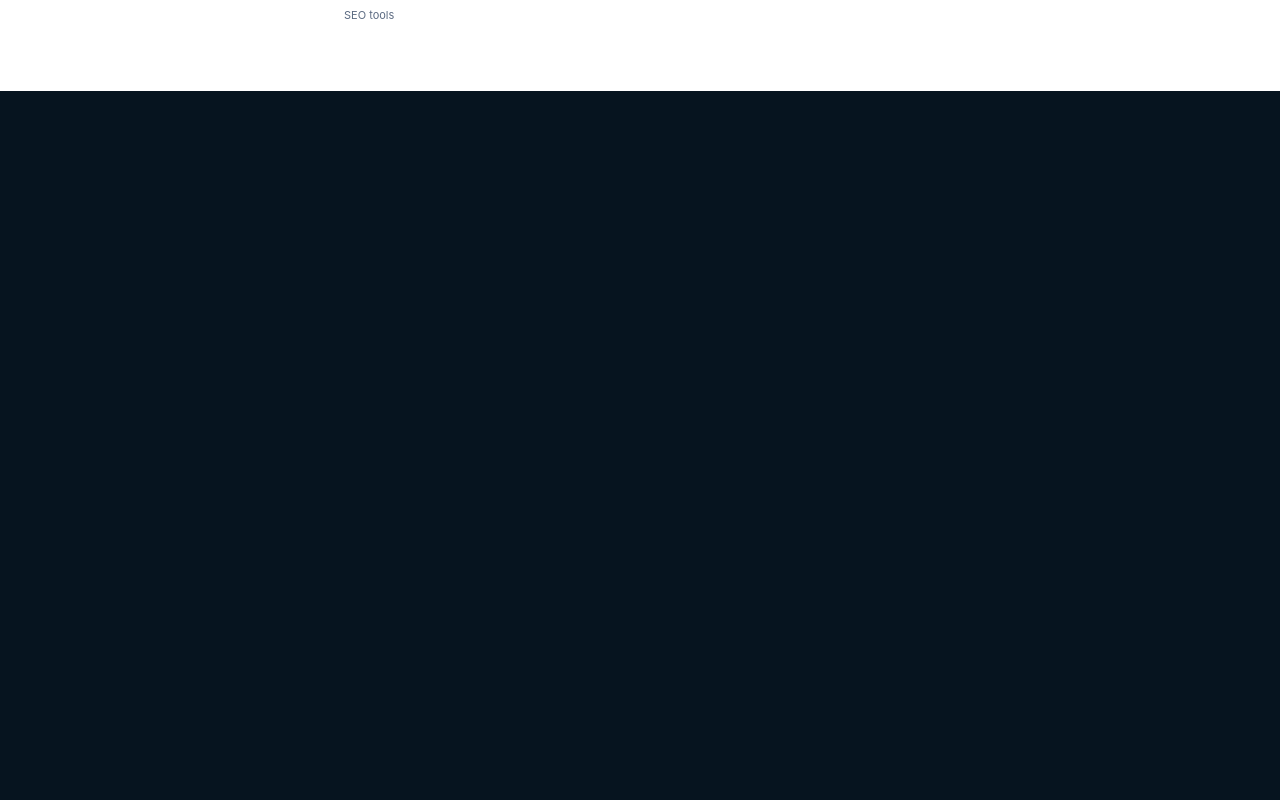
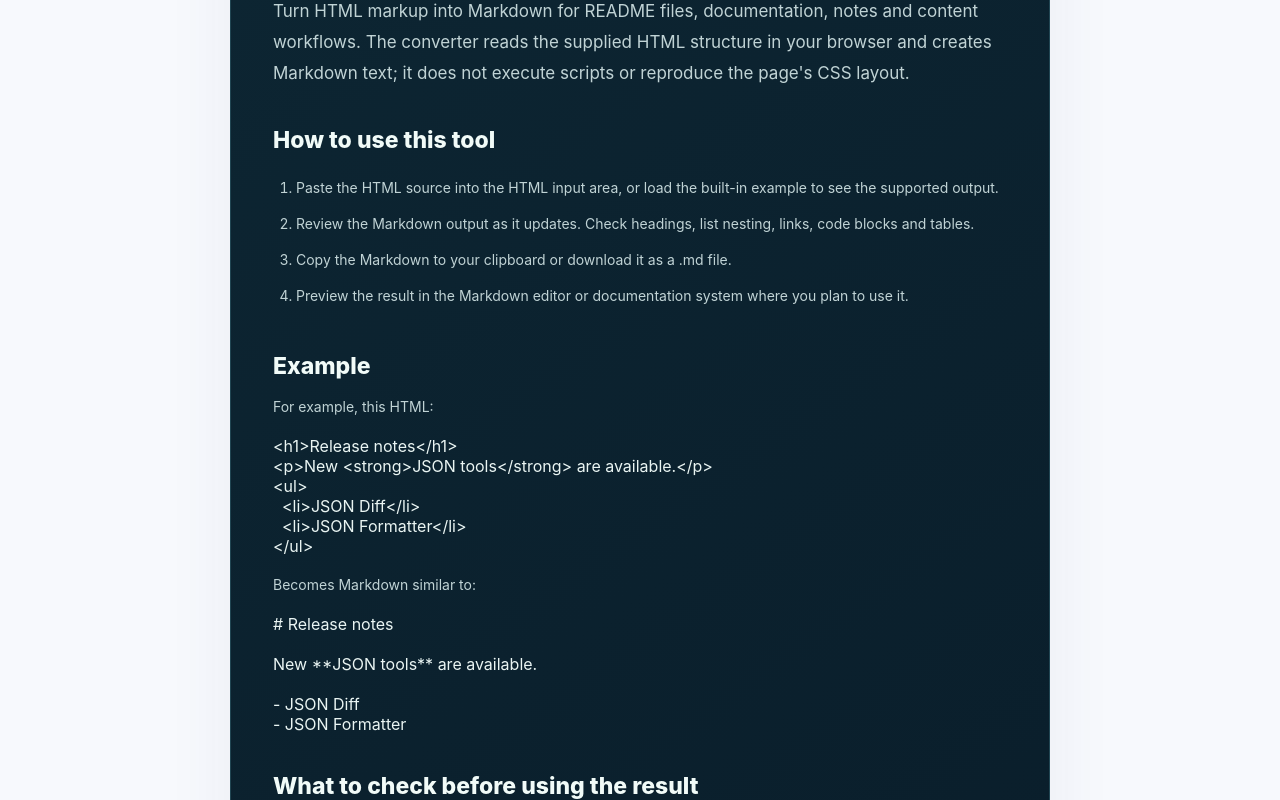
Before and after one commit to ya6331856-cpu/pic-to-spec, a Next.js app: page /html-to-markdown-converter in a window 1280 px wide. Shown: the part 1800-2600 px from the top of the page. Before the commit the page ends 1891 px from the top, so only its background shows below. Built offline with nearby package versions, Linux system fonts and the light colour scheme; no server answers.

Commit message:
Add HTML to Markdown usage guide and FAQs

```diff
--- a/app/html-to-markdown-converter/page.tsx
+++ b/app/html-to-markdown-converter/page.tsx
@@ -1,4 +1,75 @@
 import type { Metadata } from "next";
 import HtmlMarkdownTool from "@/components/HtmlMarkdownTool";
-export const metadata: Metadata = { title: "HTML to Markdown Converter — Convert HTML Online | PicToSpec", description: "Convert HTML into clean Markdown online. Supports headings, links, lists, tables, blockquotes and code blocks with local browser processing.", alternates: { canonical: "/html-to-markdown-converter" } };
-export default function Page() { return <HtmlMarkdownTool />; }
+import ToolSeoContent from "@/components/ToolSeoContent";
+
+export const metadata: Metadata = {
+  title: "HTML to Markdown Converter – Convert HTML to MD Online",
+  description:
+    "Convert HTML markup into Markdown online. Keep headings, links, lists, tables, blockquotes and code blocks, then copy or download the .md result in your browser.",
+  alternates: { canonical: "/html-to-markdown-converter" },
+};
+
+export default function Page() {
+  return (
+    <>
+      <HtmlMarkdownTool />
+      <ToolSeoContent
+        path="/html-to-markdown-converter"
+        title="HTML to Markdown Converter"
+        intro="Turn HTML markup into Markdown for README files, documentation, notes and content workflows. The converter reads the supplied HTML structure in your browser and creates Markdown text; it does not execute scripts or reproduce the page's CSS layout."
+        steps={[
+          "Paste the HTML source into the HTML input area, or load the built-in example to see the supported output.",
+          "Review the Markdown output as it updates. Check headings, list nesting, links, code blocks and tables.",
+          "Copy the Markdown to your clipboard or download it as a .md file.",
+          "Preview the result in the Markdown editor or documentation system where you plan to use it.",
+        ]}
+        example={
+          <>
+            <p>For example, this HTML:</p>
+            <pre><code>{`<h1>Release notes</h1>
+<p>New <strong>JSON tools</strong> are available.</p>
+<ul>
+  <li>JSON Diff</li>
+  <li>JSON Formatter</li>
+</ul>`}</code></pre>
+            <p>Becomes Markdown similar to:</p>
+            <pre><code>{`# Release notes
+
+New **JSON tools** are available.
+
+- JSON Diff
+- JSON Formatter`}</code></pre>
+          </>
+        }
+        limitations="The converter supports headings, paragraphs, emphasis, links, images, lists, blockquotes, code blocks, horizontal rules and basic tables. It removes scripts, styles, SVG and embedded active content rather than executing them. CSS styling, complex layouts, forms and interactive widgets are not converted into equivalent Markdown. Some relative links or complex tables may need manual review."
+        faqs={[
+          {
+            question: "Can I convert HTML to Markdown for a README file?",
+            answer:
+              "Yes. Copy the generated Markdown or download the .md file, then review it in your repository or Markdown editor before committing it.",
+          },
+          {
+            question: "Does the converter keep headings, lists and tables?",
+            answer:
+              "It converts common heading levels, paragraphs, ordered and unordered lists, basic tables, blockquotes, links and code blocks. Complex nested layouts may need cleanup.",
+          },
+          {
+            question: "Will HTML scripts or CSS run during conversion?",
+            answer:
+              "No. The converter parses markup only. Script, style and embedded active elements are removed; JavaScript is not executed.",
+          },
+          {
+            question: "Are my HTML documents uploaded?",
+            answer:
+              "No. The conversion runs in your browser. The tool does not send the pasted HTML to a PicToSpec processing server.",
+          },
+        ]}
+        related={[
+          { label: "Markdown Preview", href: "/markdown-preview" },
+          { label: "HTML Formatter", href: "/html-formatter" },
+          { label: "HTML Entity Encoder and Decoder", href: "/html-entity-encoder-decoder" },
+        ]}
+      />
+    </>
+  );
+}
```
